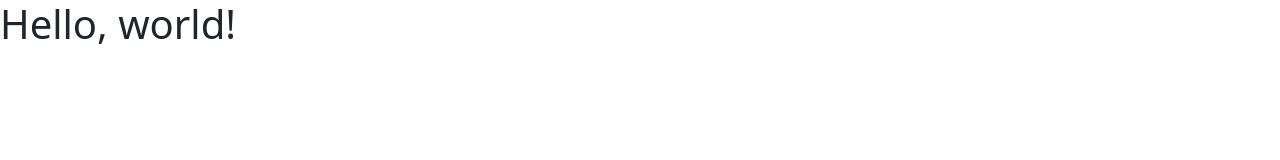
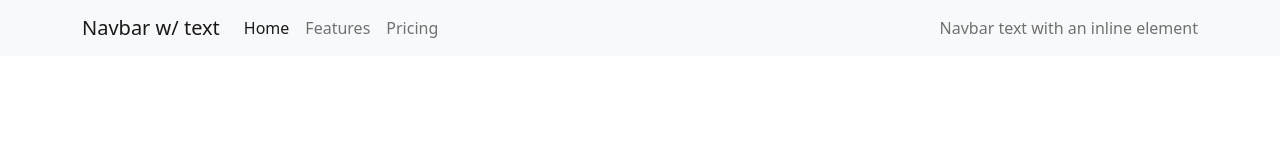
Before and after one commit to jaydip-45/portfolio, a plain HTML site: page index.html in a window 1280 px wide. Drawn offline with nearby package versions, Linux system fonts and the light colour scheme.

Commit message:
updateed index.html

```diff
--- a/index.html
+++ b/index.html
@@ -11,7 +11,30 @@
     <title>Hello, world!</title>
   </head>
   <body>
-    <h1>Hello, world!</h1>
+    <nav class="navbar navbar-expand-lg navbar-light bg-light">
+        <div class="container">
+          <a class="navbar-brand" href="#">Navbar w/ text</a>
+          <button class="navbar-toggler" type="button" data-bs-toggle="collapse" data-bs-target="#navbarText" aria-controls="navbarText" aria-expanded="false" aria-label="Toggle navigation">
+            <span class="navbar-toggler-icon"></span>
+          </button>
+          <div class="collapse navbar-collapse" id="navbarText">
+            <ul class="navbar-nav me-auto mb-2 mb-lg-0">
+              <li class="nav-item">
+                <a class="nav-link active" aria-current="page" href="#">Home</a>
+              </li>
+              <li class="nav-item">
+                <a class="nav-link" href="#">Features</a>
+              </li>
+              <li class="nav-item">
+                <a class="nav-link" href="#">Pricing</a>
+              </li>
+            </ul>
+            <span class="navbar-text">
+              Navbar text with an inline element
+            </span>
+          </div>
+        </div>
+      </nav>
 
     <!-- Optional JavaScript; choose one of the two! -->
 
```
